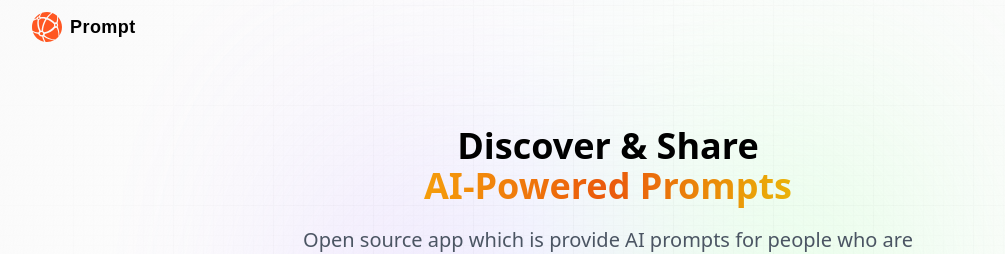
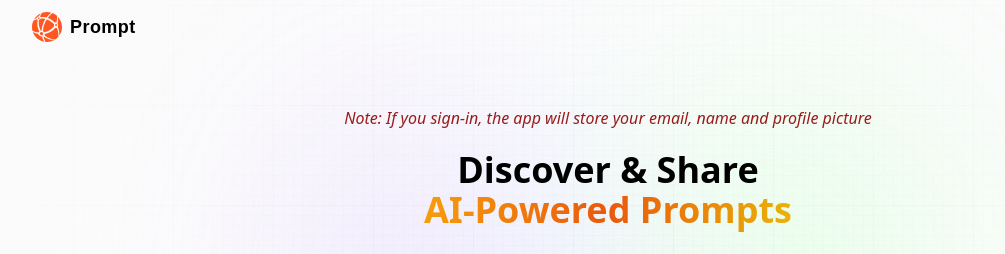
Before and after one commit to dokesz/nextjs-crud-app, a Next.js app: page / in a window 1280 px wide. Shown: the top 254 px of the page, without its empty margins (32-1037 px from the left). Built offline with nearby package versions, Linux system fonts and the light colour scheme; no server answers; the database is empty.

Commit message:
warning message

```diff
--- a/app/layout.jsx
+++ b/app/layout.jsx
@@ -1,10 +1,27 @@
+"use client";
 import "../styles/globals.css";
 import Provider from "@components/Provider";
 import Nav from "@components/Nav";
+import { useSession } from "next-auth/react";
 
 export const metadata = {
   title: "Prompts",
   description: "Discover & Shae AI Prompts",
+};
+
+const SessionCheck = () => {
+  const { data: session } = useSession();
+
+  if (!session) {
+    return (
+      <p className="text-red-800 italic">
+        Note: If you sign-in, the app will store your email, name and profile
+        picture
+      </p>
+    );
+  }
+
+  return null;
 };
 
 const RootLayout = ({ children }) => {
@@ -18,6 +35,7 @@ const RootLayout = ({ children }) => {
 
           <main className="app">
             <Nav />
+            <SessionCheck />
             {children}
           </main>
         </Provider>
```
